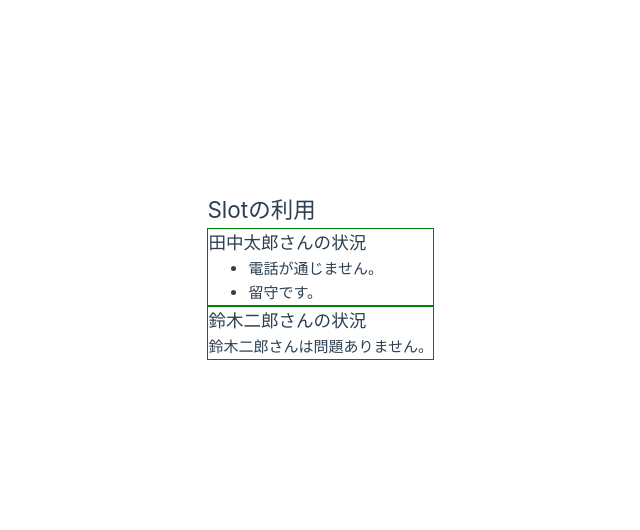
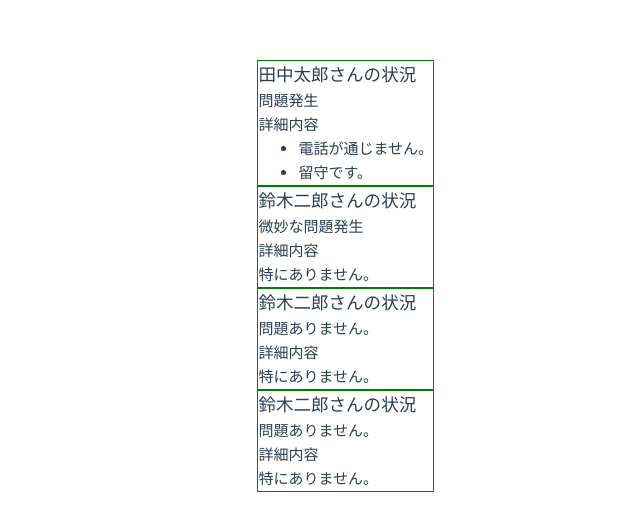
Before and after one commit to takatoshi-tenko/vue-folder, a Vue app in the folder vue3/hello-vue/: page / in a window 1280 px wide. Shown: the part 124-654 px from the top of the page, without its empty margins (206-846 px from the left). Built offline with nearby package versions, Linux system fonts and the light colour scheme.

Commit message:
リスト9.9 名前付きslot

```diff
--- a/vue3/hello-vue/src/App.vue
+++ b/vue3/hello-vue/src/App.vue
@@ -7,17 +7,26 @@
 const taroProblems = ref(taroProblemsInit)
 const jiro = ref('鈴木二郎')
 </script>
-
 <template>
   <section>
-    <h2>Slotの利用</h2>
-    <OneSection :name="taro">
-      <ul>
-        <li v-for="problem in taroProblems" :key="problem">
-          {{ problem }}
-        </li>
-      </ul>
+    <OneSection v-bind:name="taro">
+      <template v-slot:default>
+        <p>問題発生</p>
+      </template>
+      <template v-slot:detail>
+        <ul>
+          <li v-for="problem in taroProblems" v-bind:key="problem">
+            {{ problem }}
+          </li>
+        </ul>
+      </template>
     </OneSection>
-    <OneSection :name="jiro" />
+    <OneSection v-bind:name="jiro">
+      <template #default>
+        <p>微妙な問題発生</p>
+      </template>
+    </OneSection>
+    <OneSection v-bind:name="jiro" />
+    <OneSection v-bind:name="jiro" />
   </section>
 </template>
--- a/vue3/hello-vue/src/components/OneSection.vue
+++ b/vue3/hello-vue/src/components/OneSection.vue
@@ -11,7 +11,11 @@
     <section class="box">
       <h1>{{ name }}さんの状況</h1>
       <slot>
-        <p>{{ name }}さんは問題ありません。</p>
+        <p>問題ありません。</p>
+      </slot>
+      <h4>詳細内容</h4>
+      <slot name="detail">
+        <p>特にありません。</p>
       </slot>
     </section>
   </div>
```
